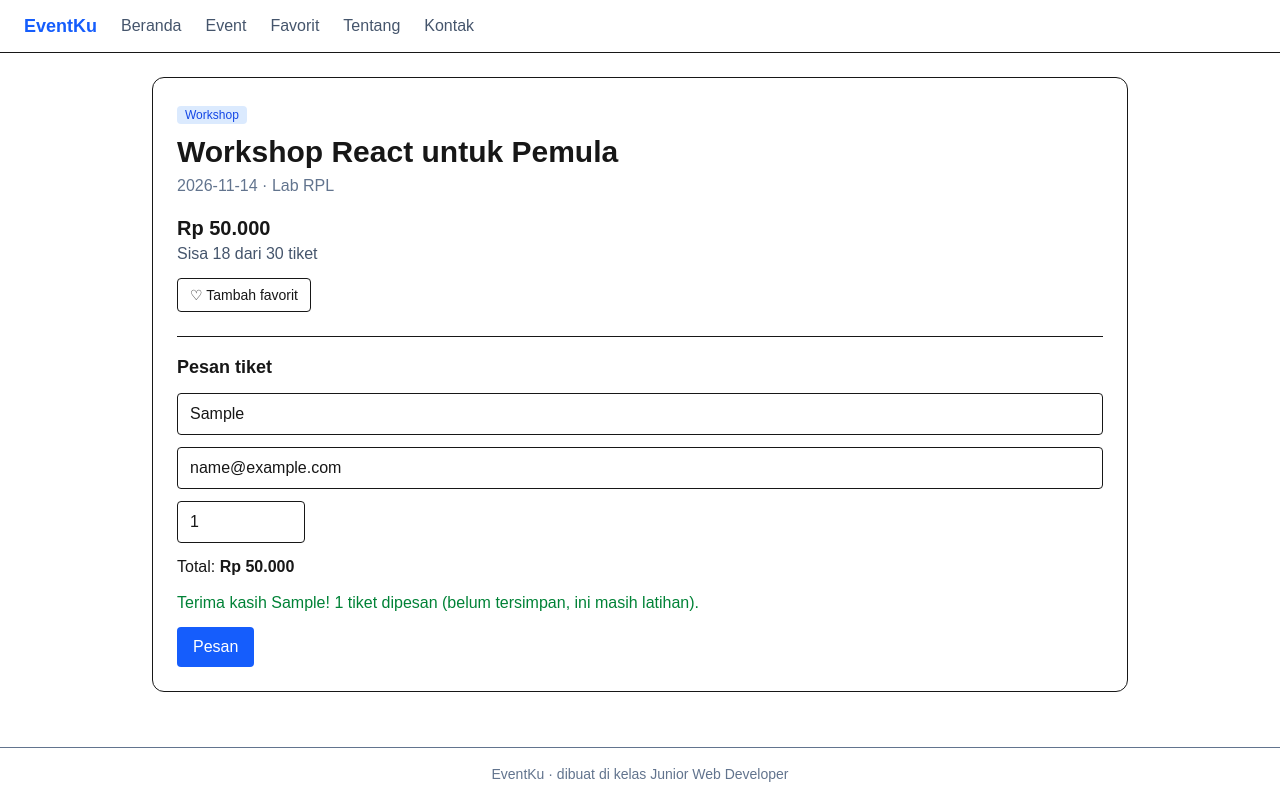
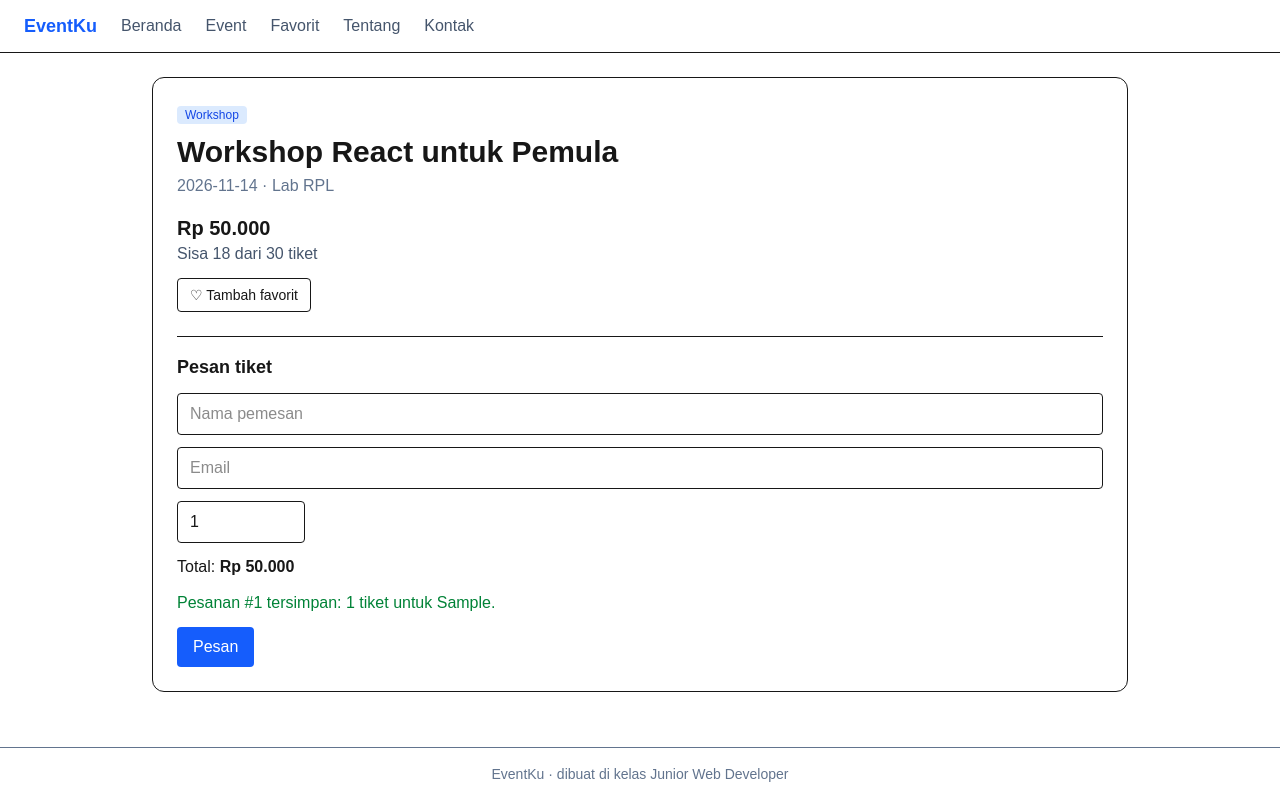
Before and after one commit to dellajelita/latihan-nextjs, a Next.js app: page /event/1 in a window 1280 px wide. Both pictures are taken after typing "Sample", "name@example.com" into the empty fields and a click on the button "Pesan". Built offline with nearby package versions, Linux system fonts and the light colour scheme.

Commit message:
Misi 12b - Pesanan Sungguhan

```diff
--- /dev/null
+++ b/app/actions.ts
@@ -0,0 +1,76 @@
+"use server";
+
+import { events } from "@/data/events";
+import { tambahPesanan } from "@/data/pesanan";
+
+export type HasilPesan = {
+  berhasil: boolean;
+  pesan: string;
+  galat: { nama?: string; email?: string; jumlah?: string };
+  isian: { nama: string; email: string };
+};
+
+export async function pesanTiket(
+  _sebelum: HasilPesan,
+  formData: FormData,
+): Promise<HasilPesan> {
+  const eventId = Number(formData.get("eventId"));
+  const nama = String(formData.get("nama") ?? "").trim();
+  const email = String(formData.get("email") ?? "").trim();
+  const jumlah = Number(formData.get("jumlah"));
+  const isian = { nama, email };
+
+  console.log("Pesanan masuk:", nama, jumlah);
+
+  // Pura-pura server sedang sibuk, supaya tombol "Memproses..." terlihat
+  await new Promise((r) => setTimeout(r, 800));
+
+  const event = events.find((e) => e.id === eventId);
+  if (!event) {
+    return {
+      berhasil: false,
+      pesan: "Event tidak ditemukan.",
+      galat: {},
+      isian,
+    };
+  }
+
+  const sisa = event.kuota - event.terisi;
+  const galat: HasilPesan["galat"] = {};
+
+  if (nama.length < 3) galat.nama = "Nama minimal 3 huruf.";
+  else if (nama.length > 40) galat.nama = "Nama maksimal 40 huruf.";
+
+  if (!email.includes("@")) galat.email = "Email harus memuat tanda @.";
+  if (!Number.isInteger(jumlah) || jumlah < 1)
+    galat.jumlah = "Jumlah tiket minimal 1.";
+  else if (jumlah > 5) galat.jumlah = "Maksimal 5 tiket per pesanan.";
+  else if (jumlah > sisa) galat.jumlah = `Sisa tiket hanya ${sisa}.`;
+
+  if (Object.keys(galat).length > 0) {
+    return {
+      berhasil: false,
+      pesan: "Periksa lagi isian yang merah.",
+      galat,
+      isian,
+    };
+  }
+
+  event.terisi += jumlah;
+  const nomor = tambahPesanan({
+    eventId,
+    judul: event.judul,
+    nama,
+    email,
+    jumlah,
+    total: event.harga * jumlah,
+    waktu: new Date().toLocaleString("id-ID"),
+  });
+
+  return {
+    berhasil: true,
+    pesan: `Pesanan #${nomor} tersimpan: ${jumlah} tiket untuk ${nama}.`,
+    galat: {},
+    isian: { nama: "", email: "" },
+  };
+}
--- a/components/FormPesan.tsx
+++ b/components/FormPesan.tsx
@@ -1,62 +1,81 @@
 "use client";
-import { useState } from "react";
+
+import { useActionState, useState } from "react";
+import { pesanTiket, type HasilPesan } from "@/app/actions";
 import { rupiah, type Event } from "@/data/events";
 
 export default function FormPesan({ event }: { event: Event }) {
+  const awal: HasilPesan = {
+    berhasil: false,
+    pesan: "",
+    galat: {},
+    isian: { nama: "", email: "" },
+  };
+  const [hasil, kirim, sedangKirim] = useActionState(pesanTiket, awal);
+  const [jumlah, setJumlah] = useState(1);
   const sisa = event.kuota - event.terisi;
-  const [nama, setNama] = useState("");
-  const [email, setEmail] = useState(""); // State baru untuk email
-  const [jumlah, setJumlah] = useState(1);
-  const [pesan, setPesan] = useState("");
-  const [berhasil, setBerhasil] = useState(false);
-
-  function kirim(e: React.FormEvent) {
-    e.preventDefault();
-    setBerhasil(false);
-    if (nama.trim().length < 3) return setPesan("Nama minimal 3 huruf.");
-    if (!email.includes("@")) return setPesan("Email tidak valid."); // Syarat if tantangan
-    if (jumlah < 1) return setPesan("Jumlah tiket minimal 1.");
-    if (jumlah > sisa) return setPesan(`Sisa tiket hanya ${sisa}.`);
-    setPesan("");
-    setBerhasil(true);
-  }
 
   if (sisa === 0) {
     return <p className="mt-6 font-medium text-red-600">Tiket sudah habis.</p>;
   }
 
   return (
-    <form onSubmit={kirim} className="mt-6 space-y-3 border-t pt-4">
+    <form action={kirim} className="mt-6 space-y-3 border-t pt-4">
       <h2 className="text-lg font-semibold">Pesan tiket</h2>
+      <input type="hidden" name="eventId" value={event.id} />
+
+      <div>
         <input
-        value={nama}
-        onChange={(e) => setNama(e.target.value)}
+          name="nama"
+          defaultValue={hasil.isian.nama}
           placeholder="Nama pemesan"
           className="block w-full rounded border px-3 py-2"
         />
-      {/* Input baru untuk email */}
+        {hasil.galat.nama && (
+          <p className="text-sm text-red-600">{hasil.galat.nama}</p>
+        )}
+      </div>
+
+      <div>
         <input
-        type="email"
-        value={email}
-        onChange={(e) => setEmail(e.target.value)}
-        placeholder="Email pemesan"
+          name="email"
+          defaultValue={hasil.isian.email}
+          placeholder="Email"
           className="block w-full rounded border px-3 py-2"
         />
+        {hasil.galat.email && (
+          <p className="text-sm text-red-600">{hasil.galat.email}</p>
+        )}
+      </div>
+
+      <div>
         <input
+          name="jumlah"
           type="number"
           value={jumlah}
           onChange={(e) => setJumlah(Number(e.target.value))}
           className="block w-32 rounded border px-3 py-2"
         />
-      <p>Total: <b>{rupiah(event.harga * jumlah)}</b></p>
-      {pesan && <p className="text-red-600">{pesan}</p>}
-      {berhasil && (
-        <p className="text-green-700">
-          Terima kasih {nama}! {jumlah} tiket dipesan (belum tersimpan, ini masih latihan).
+        {hasil.galat.jumlah && (
+          <p className="text-sm text-red-600">{hasil.galat.jumlah}</p>
+        )}
+      </div>
+
+      <p>
+        Total: <b>{rupiah(event.harga * jumlah)}</b>
+      </p>
+
+      {hasil.pesan && (
+        <p className={hasil.berhasil ? "text-green-700" : "text-red-600"}>
+          {hasil.pesan}
         </p>
       )}
-      <button className="rounded bg-blue-600 px-4 py-2 text-white hover:bg-blue-700">
-        Pesan
+
+      <button
+        disabled={sedangKirim}
+        className="rounded bg-blue-600 px-4 py-2 text-white hover:bg-blue-700 disabled:opacity-50"
+      >
+        {sedangKirim ? "Memproses..." : "Pesan"}
       </button>
     </form>
   );
--- /dev/null
+++ b/data/pesanan.ts
@@ -0,0 +1,21 @@
+export type Pesanan = {
+  nomor: number;
+  eventId: number;
+  judul: string;
+  nama: string;
+  email: string;
+  jumlah: number;
+  total: number;
+  waktu: string;
+};
+
+// Disimpan di memori server: hilang setiap kali server dimatikan.
+export const pesanan: Pesanan[] = [];
+
+let nomorTerakhir = 0;
+
+export function tambahPesanan(data: Omit<Pesanan, "nomor">) {
+  nomorTerakhir += 1;
+  pesanan.unshift({ nomor: nomorTerakhir, ...data });
+  return nomorTerakhir;
+}
```
Lines whose indentation alone changed are shown as unchanged.
